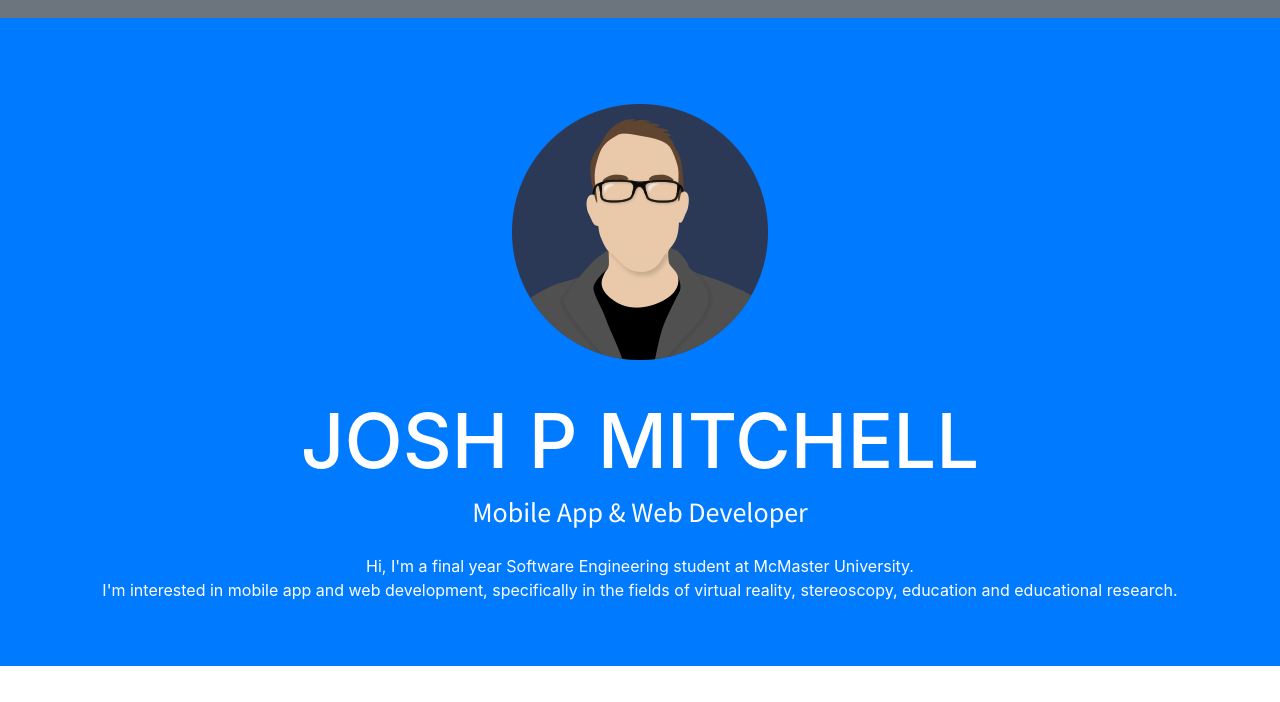
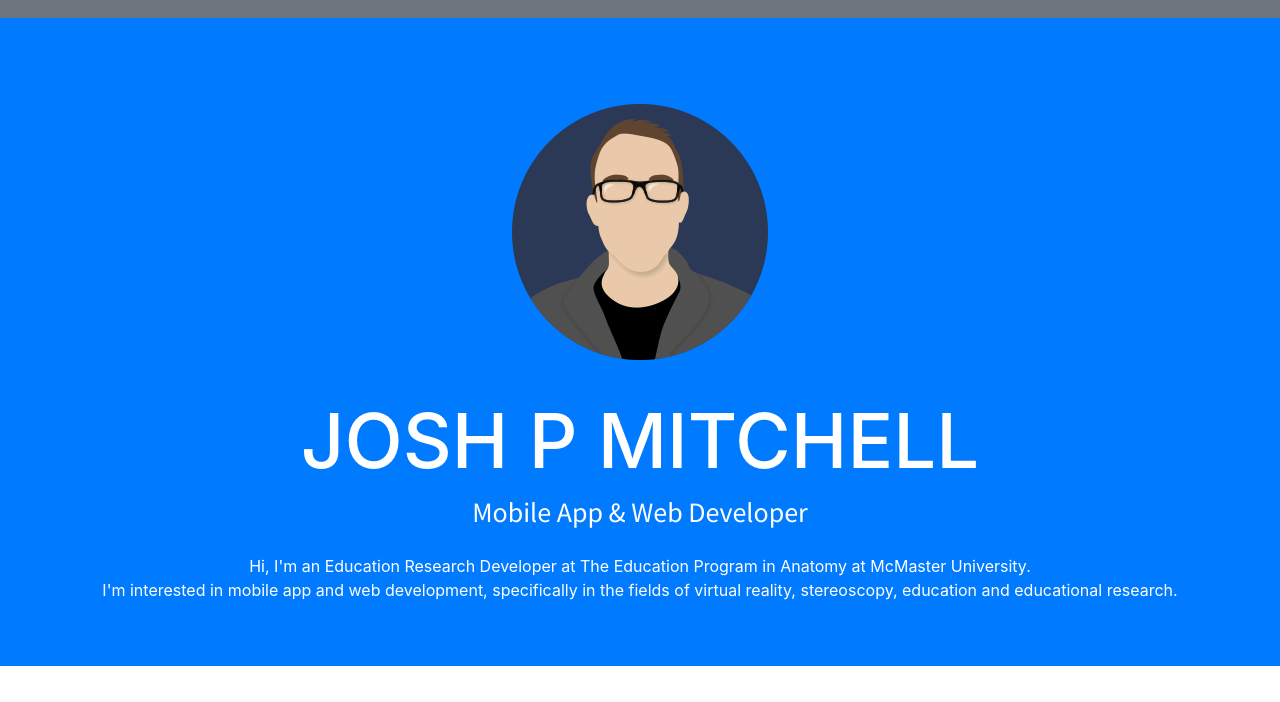
Before and after one commit to joshmitcho/joshmitcho.github.io, a website with bundled scripts: page index.html in a window 1280 px wide. Shown: the part 98-800 px from the top of the page. Built offline with nearby package versions, Linux system fonts and the light colour scheme.

Commit message:
graduated 2 years ago :P

```diff
--- a/index.html
+++ b/index.html
@@ -62,7 +62,7 @@
         <h1 class="text-uppercase mb-0">Josh P Mitchell</h1>
         <br>
         <h2 class="mb-0">Mobile App & Web Developer</h2><br>
-		<p>Hi, I'm a final year Software Engineering student at McMaster University.<br>
+		<p>Hi, I'm an Education Research Developer at The Education Program in Anatomy at McMaster University.<br>
 		I'm interested in mobile app and web development, specifically in the fields of virtual reality, stereoscopy, education and educational research.</p>
       </div>
     </header>
```
